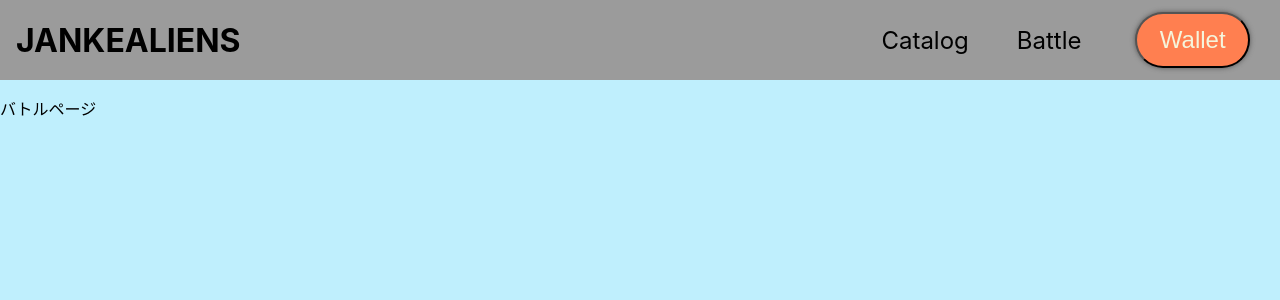
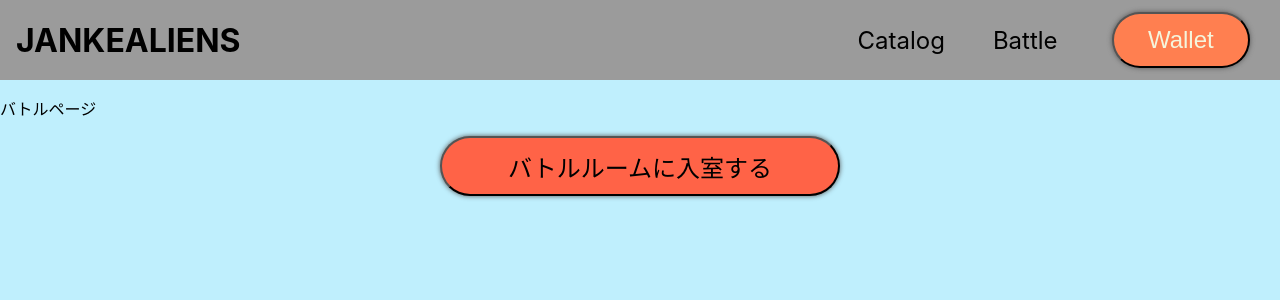
Before and after one commit to Youichi-Higa/JANKEALIENS, a Next.js app: page /battle in a window 1280 px wide. Shown: the top 300 px of the page. Built offline with nearby package versions, Linux system fonts and the light colour scheme.

Commit message:
ログイン後のWalletボタンの表示変更

```diff
--- a/components/Header.jsx
+++ b/components/Header.jsx
@@ -1,14 +1,16 @@
 import Link from "next/link";
+import { useState } from "react";
 import styles from "../styles/Home.module.css";
 
+export const Header = () => {
+  const [isAccount, setIsAccount] = useState(false);
 
-const Web3 = require("web3");
-
-export const Header = () => {
   const onClickMetamaskConnect = async () => {
     // ログイン
-    await window.ethereum.request({ method: "eth_requestAccounts" });
-    window.web3 = new Web3(window.ethereum);
+    const accounts = await ethereum.request({ method: "eth_requestAccounts" });
+    if (typeof accounts !== "undefined") {
+      setIsAccount(true);
+    }
   };
 
   return (
@@ -28,9 +30,13 @@ export const Header = () => {
           </Link>
         </div>
       </div>
-      <button className={styles.button} onClick={onClickMetamaskConnect}>
-        Wallet
-      </button>
+      {isAccount ? (
+        <button className={styles.button}>ユーザー名</button>
+      ) : (
+        <button className={styles.button} onClick={onClickMetamaskConnect}>
+          Wallet
+        </button>
+      )}
     </header>
   );
 };
--- a/pages/battle.js
+++ b/pages/battle.js
@@ -1,10 +1,14 @@
 import { Header } from "../components/Header";
+import styles from "../styles/battle.module.css";
 
 export default function battle() {
   return (
     <div>
       <Header />
       <p>バトルページ</p>
+      <div className={styles.button_wrapper}>
+        <button className={styles.button}>バトルルームに入室する</button>
+      </div>
     </div>
   );
 }
--- a/pages/index.js
+++ b/pages/index.js
@@ -2,8 +2,8 @@ import Image from "next/image";
 import { Header } from "../components/Header";
 import styles from "../styles/top_image.module.css";
 
+export default function Home() {
 
-export default function Home() {
   return (
     <>
       <Header />
--- a/styles/Home.module.css
+++ b/styles/Home.module.css
@@ -38,7 +38,7 @@
 
 .button {
   height: 56px;
-  width: 160px;
+  width: 200px;
   font-size: 24px;
   border-radius: 30px;
   box-shadow: 0px 0px 5px rgb(85, 85, 85);
--- /dev/null
+++ b/styles/battle.module.css
@@ -0,0 +1,13 @@
+.button_wrapper {
+  text-align: center;
+}
+
+.button {
+  height: 60px;
+  width: 400px;
+  margin: auto;
+  font-size: 24px;
+  border-radius: 30px;
+  box-shadow: 0px 0px 5px rgb(85, 85, 85);
+  background-color: tomato;
+}
```
Also changed, not shown: components/MetamaskConnectButton.jsx (added, +16 -0 lines).
